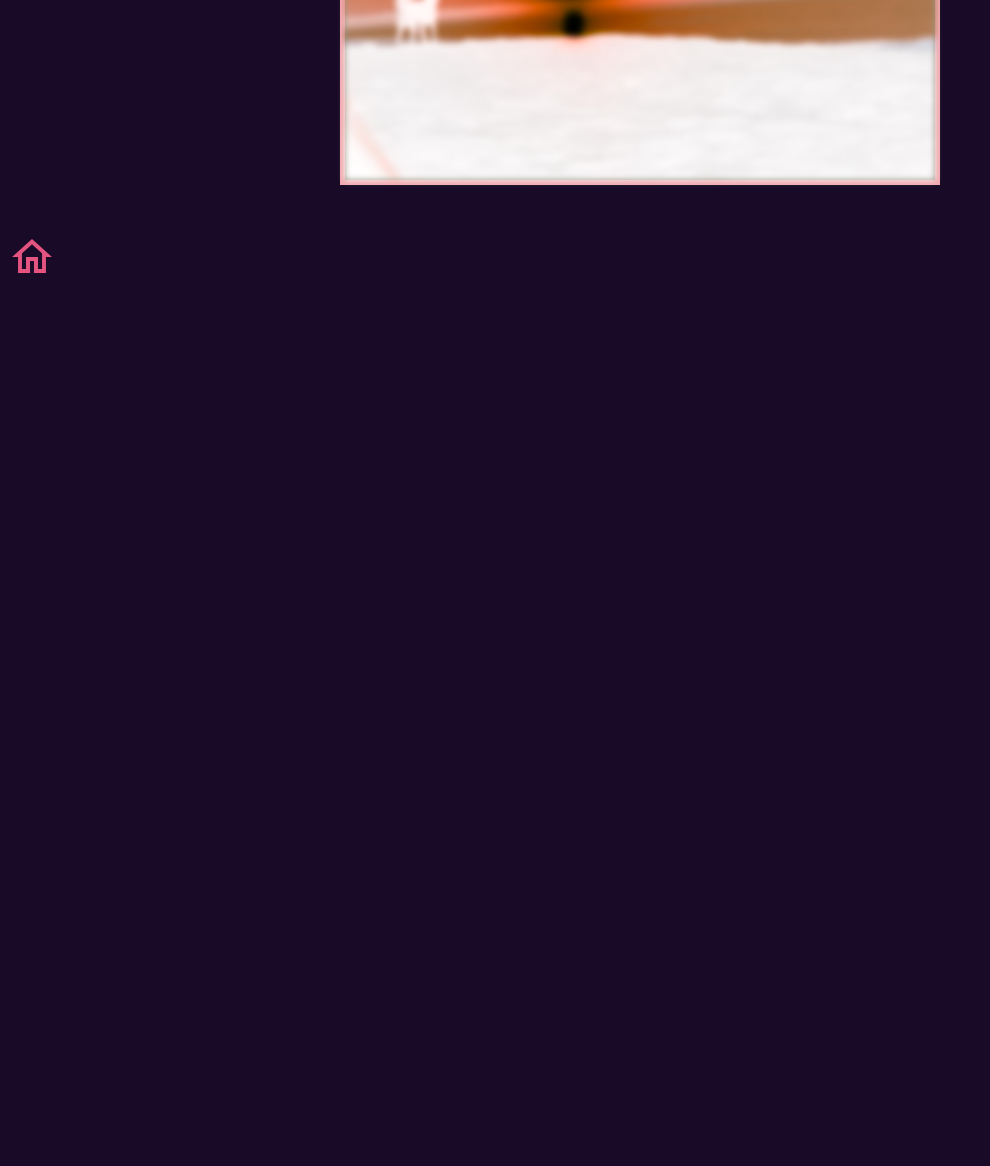
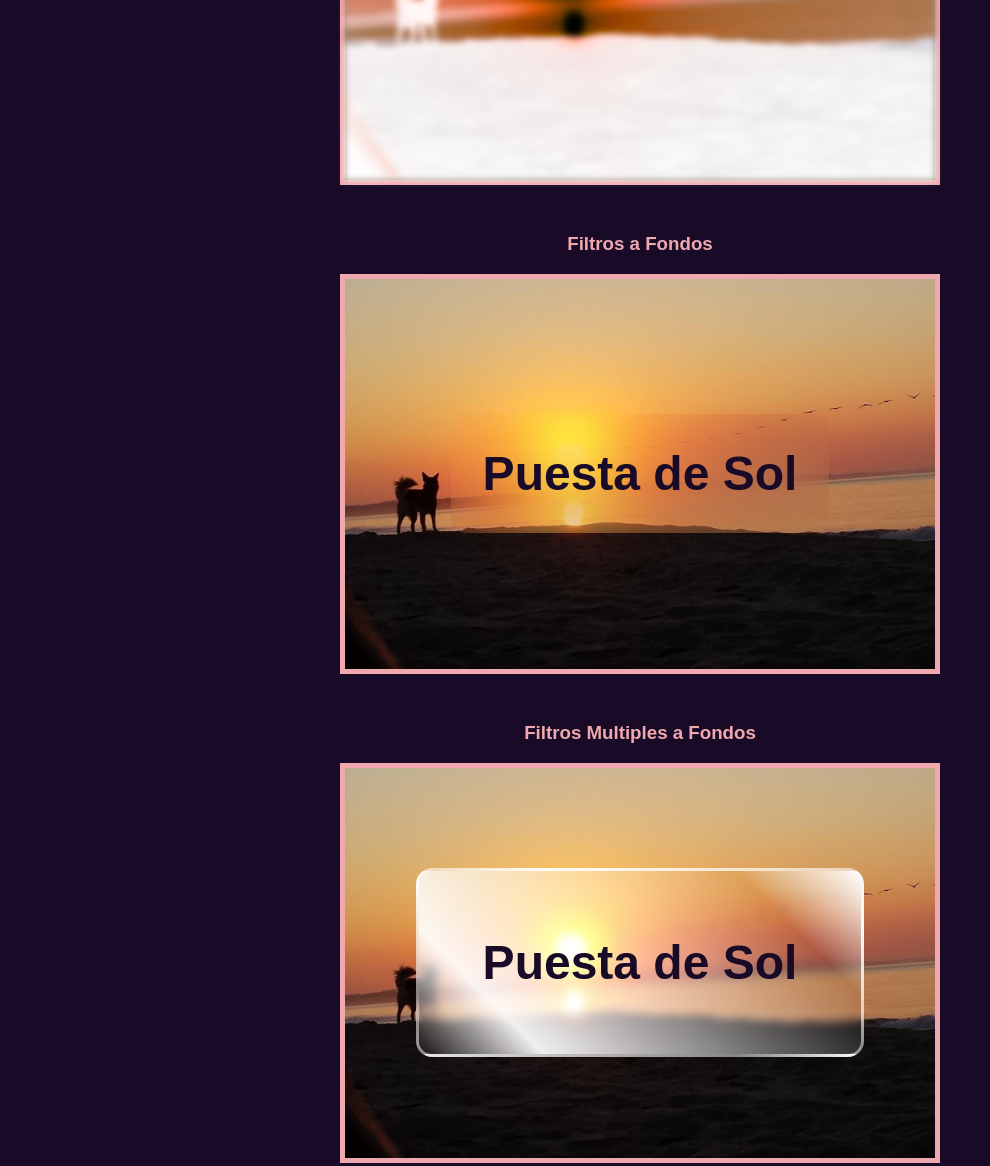
Before and after one commit to RodrigoLeite1073/curso-css, a plain HTML site: page visual-effects.html in a window 1280 px wide. Shown: the part 4379-5545 px from the top of the page, without its empty margins (0-990 px from the left). Before the commit the page ends 4679 px from the top, so only its background shows below. Drawn offline with Linux system fonts and the light colour scheme.

Commit message:
backdrop-filter

```diff
--- a/CSS/visual-effects.css
+++ b/CSS/visual-effects.css
@@ -156,3 +156,37 @@ conic-gradient(cyan 40%, magenta 40% 80%, yellow 80%);
 .filters-multiple{
    filter:blur(0.2rem) hue-rotate(180deg) invert(1);
 }
+.relative{
+    position: relative;
+}
+.backdrop-filter,
+.backdrop-filter-multiple{
+    position: absolute;
+    top: 0;
+    left: 0;
+    width: 100%;
+    height: 100%;
+    display: flex;
+    justify-content: center;
+    align-items: center;
+}
+.backdrop-filter h4{
+    border-radius: 1rem;
+    padding: 2rem;
+    font-size: 3rem;
+    /*background-color:#e5538180;*/
+    color: var(--bg);
+    backdrop-filter: grayscale(1);
+    backdrop-filter: blur(2rem);
+    backdrop-filter: hue-rotate(180deg);
+    backdrop-filter: blur(2rem);
+}
+.backdrop-filter-multiple h4{
+    border-radius: 1rem;
+    padding: 4rem;
+    font-size: 3rem;
+    border: medium solid #ffffff80;
+    background:linear-gradient(45deg,transparent,  #ffffffee 20%,transparent 80%,  #fffffffe);
+    color: var(--bg);
+    backdrop-filter:blur(.25rem);
+}
--- a/visual-effects.html
+++ b/visual-effects.html
@@ -38,6 +38,20 @@
     <article class="card"><img class="filter" src="assets/puesta-sol.jpg" alt="Puesta de sol"></article>
     <h3>Filtros Multiples</h3>
     <article class="card"><img class="filters-multiple" src="assets/puesta-sol.jpg" alt="Puesta de sol"></article>
+    <h3>Filtros a Fondos</h3>
+    <article class="card relative">
+        <img src="assets/puesta-sol.jpg" alt="Puesta de sol">
+        <div class="backdrop-filter">
+            <h4>Puesta de Sol</h4>
+        </div>
+    </article>
+    <h3>Filtros Multiples a Fondos</h3>
+    <article class="card relative">
+        <img src="assets/puesta-sol.jpg" alt="Puesta de sol">
+        <div class="backdrop-filter-multiple">
+            <h4>Puesta de Sol</h4>
+        </div>
+    </article>
     <a class="title" href="index.html#temario-curso"><span class="material-icons-outlined title">home</span></a>
 </body>
 </html>
```
